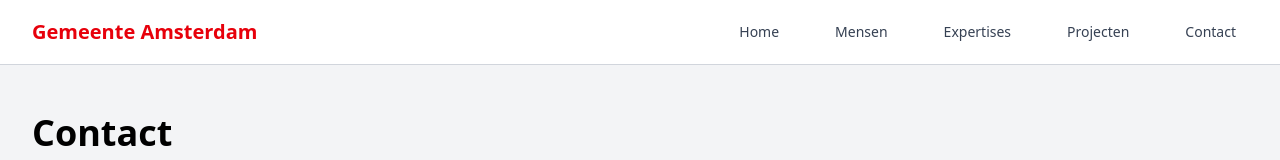
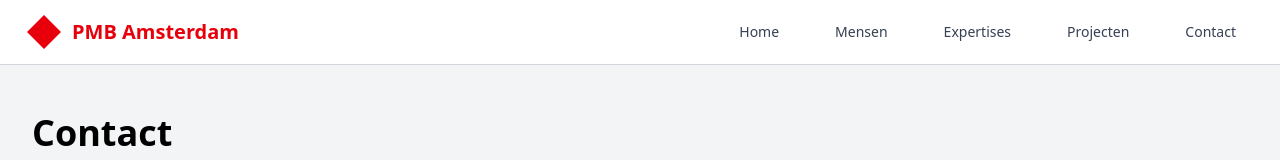
Before and after one commit to calvin-heeres/Front-End, a React (Vite) app: page /contact in a window 1280 px wide. Shown: the top 160 px of the page. Built offline with nearby package versions, Linux system fonts and the light colour scheme.

Commit message:
Added diamond to header

```diff
--- a/src/components/Header.jsx
+++ b/src/components/Header.jsx
@@ -21,10 +21,11 @@ const Header = () => {
     <header className="bg-white border-b border-gray-300">
       <div className="max-w-7xl mx-auto px-4 sm:px-6 lg:px-8">
         <div className="flex justify-between items-center h-16">
-          {/* Logo */}
-          <div className="flex-shrink-0">
+          {/* Logo*/}
+          <div className="flex-shrink-0 flex items-center gap-4">
+            <div className="w-6 h-6 bg-red-600 transform rotate-45"></div>
             <Link to="/" className="text-xl font-bold text-red-600">
-              Gemeente Amsterdam
+              PMB Amsterdam
             </Link>
           </div>
 
```
